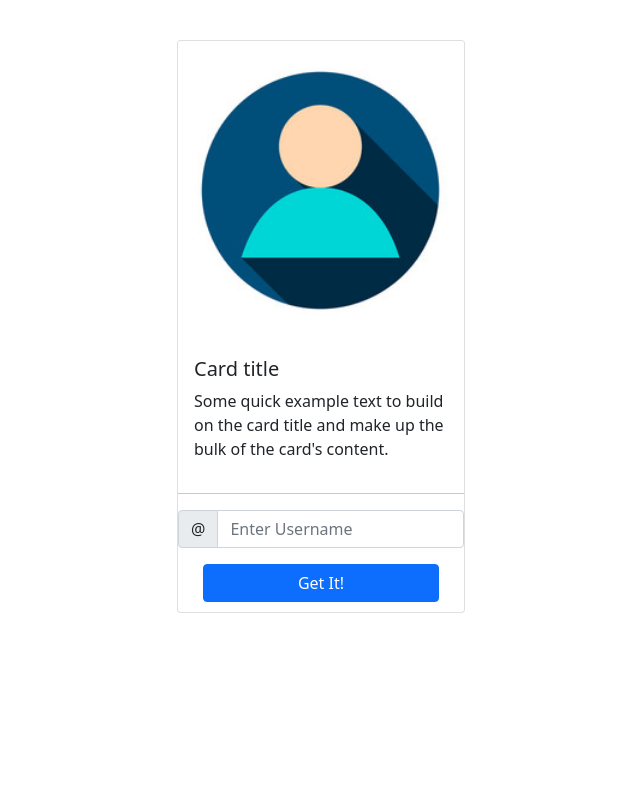
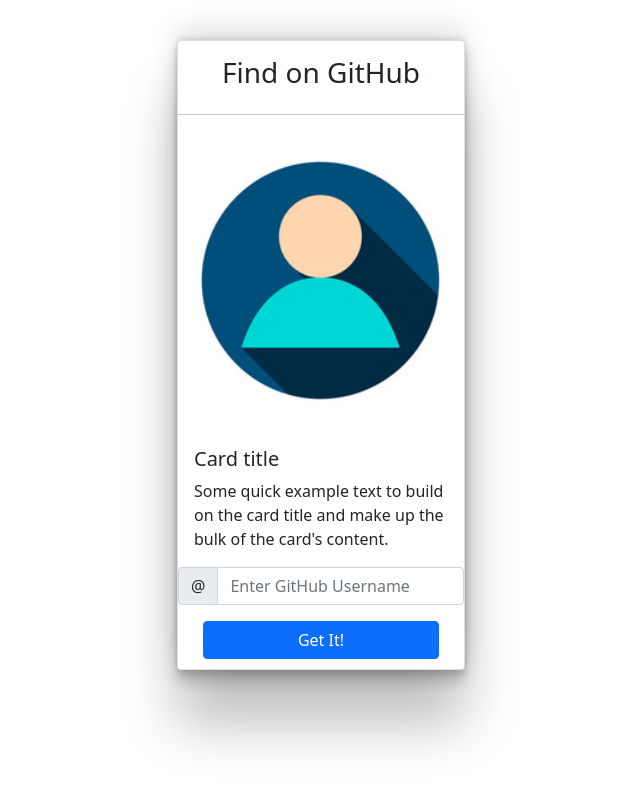
Before and after one commit to ManishBB/findongithub, a plain HTML site: page index.html in a window 1280 px wide. Shown: the whole page, without its empty margins (319-959 px from the left). Drawn offline with nearby package versions, Linux system fonts and the light colour scheme.

Commit message:
Improvisation in UI
Added heading for website and added shadow to boc container.

```diff
--- a/index.html
+++ b/index.html
@@ -14,8 +14,10 @@
 <body>
     <div class="maincontainer">
 
+
         <div class="card" style="width: 18rem;">
-
+            <center><h3>Find on GitHub</h3></center>
+            <hr/>
             <img src="images/placeholder-image.jpg" class="card-img-top" id="profileImage" alt="...">
 
             <div class="card-body">
@@ -23,11 +25,11 @@
               <p class="card-text" id="profileAbout">Some quick example text to build on the card title and make up the bulk of the card's content.</p>
             </div>
 
-            <hr/>
+
 
             <div class="input-group mb-3 textField">
                 <span class="input-group-text" id="basic-addon1">@</span>
-                <input type="text" class="form-control" id="myBtn" placeholder="Enter Username" aria-label="Username" aria-describedby="basic-addon1">
+                <input type="text" class="form-control" id="myBtn" placeholder="Enter GitHub Username" aria-label="Username" aria-describedby="basic-addon1">
             </div>
 
             <button type="button" onclick="callAPI()" class="btn btn-primary btnSubmit">Get It!</button>
--- a/style/style.css
+++ b/style/style.css
@@ -15,5 +15,16 @@
 
 .btnSubmit{
   margin: 0 25px 10px 25px;
+}
 
+h3{
+  padding-top: 15px;
 }
+
+#profileImage{
+  padding-top: -5px;
+}
+
+.card{
+  box-shadow: rgba(0, 0, 0, 0.25) 0px 54px 55px, rgba(0, 0, 0, 0.12) 0px -12px 30px, rgba(0, 0, 0, 0.12) 0px 4px 6px, rgba(0, 0, 0, 0.17) 0px 12px 13px, rgba(0, 0, 0, 0.09) 0px -3px 5px;
+}
```
